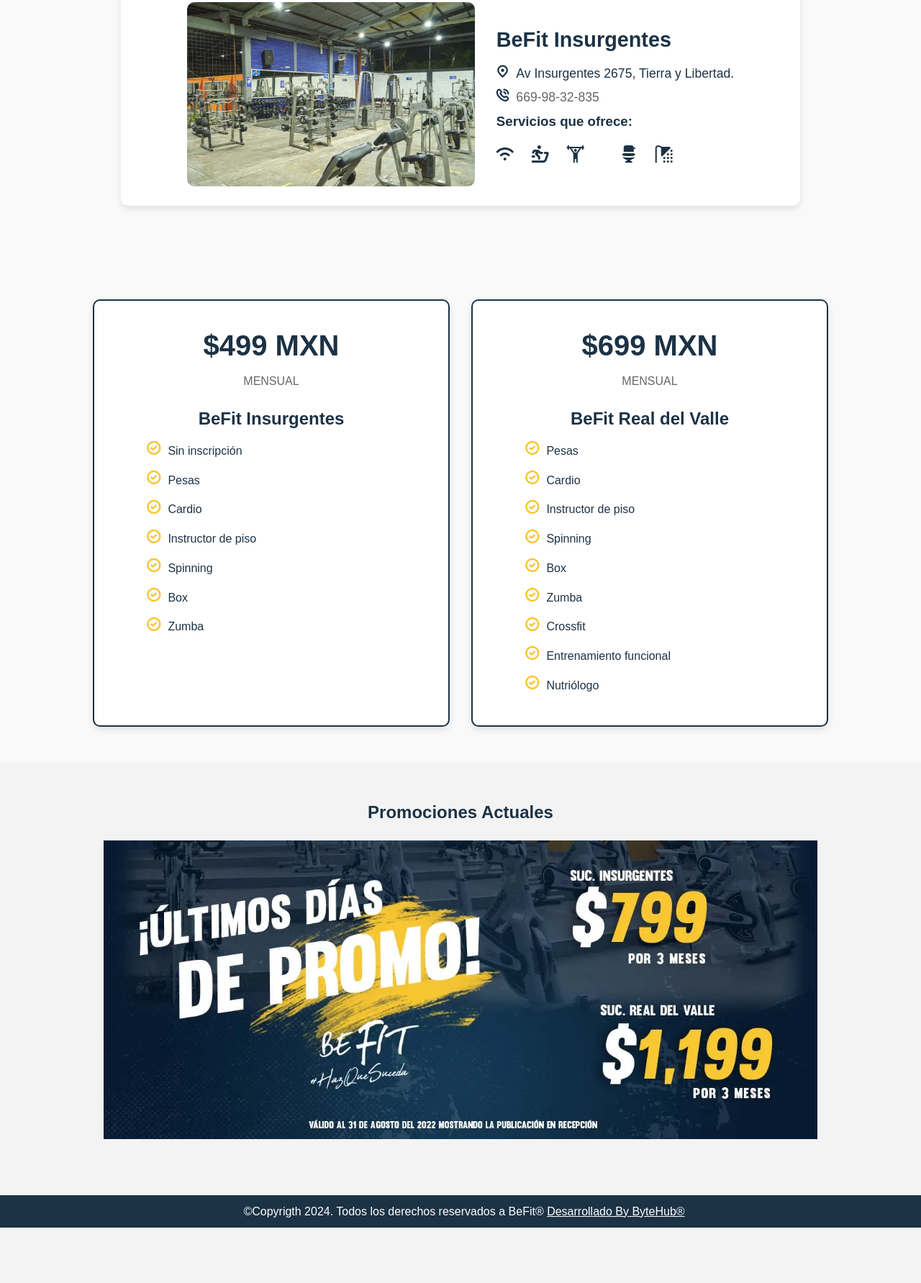
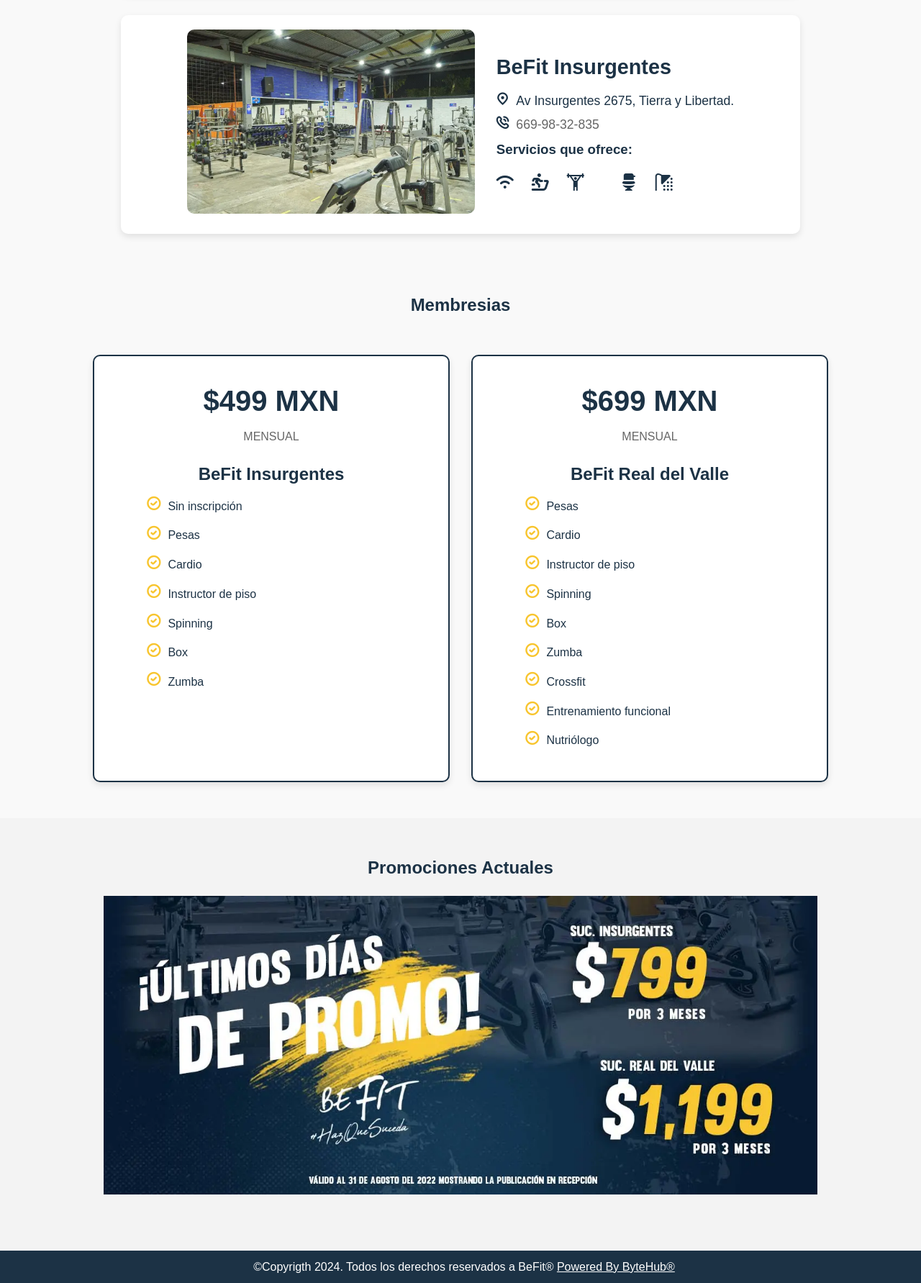
Before and after one commit to DevBytehub/GYM, a plain HTML site: page index.html in a window 1280 px wide. Shown: the part 2451-4234 px from the top of the page at 72% size. Before the commit the page ends 4157 px from the top, so only its background shows below. Drawn offline with nearby package versions, Linux system fonts and the light colour scheme; some icons are missing.

Commit message:
Correcciones Texto

```diff
--- a/index.html
+++ b/index.html
@@ -97,6 +97,7 @@
 
     <!-- SECCIÓN Sucursales -->
     <section class="sucursales" id="sucursales">
+        <h2 style="text-align: center; background: #f9f9f9;">Sucursales</h2>
         <!-- Primera sucursal -->
         <div class="sucursal">
             <div class="sucursal-imagen">
@@ -151,8 +152,8 @@
     </section>
 
 
-
     <!-- SECCIÓN MEMBRESÍAS -->
+    <h2 style="text-align: center; background: #f9f9f9;">Membresias</h2>
     <section class="membresias" id="membresias">
         <div class="membresia">
             <h2>$499 MXN</h2>
@@ -202,7 +203,7 @@
 
     <!-- FOOTER -->
     <footer>
-        <p>©Copyrigth 2024. Todos los derechos reservados a BeFit® <a style="color: white;" href="#">Desarrollado By
+        <p>©Copyrigth 2024. Todos los derechos reservados a BeFit® <a style="color: white;" href="#">Powered By
                 ByteHub®</a> </p>
                    <!-- Redes sociales en el footer -->
     <!-- <div class="social-icons-footer">
```
